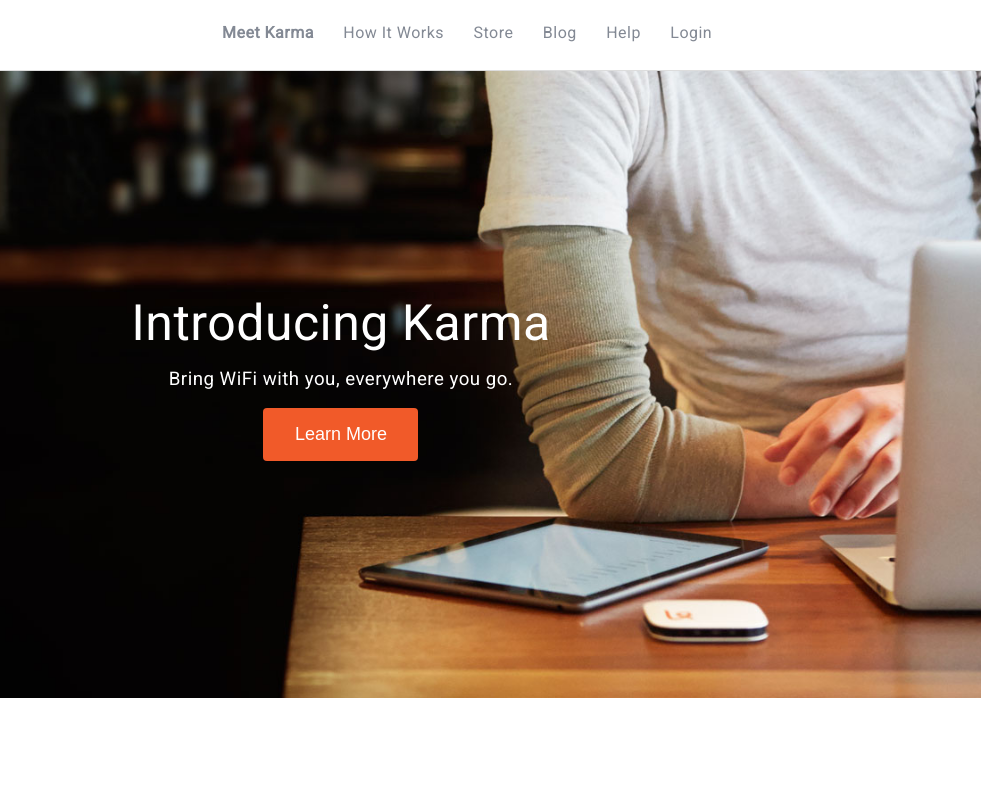
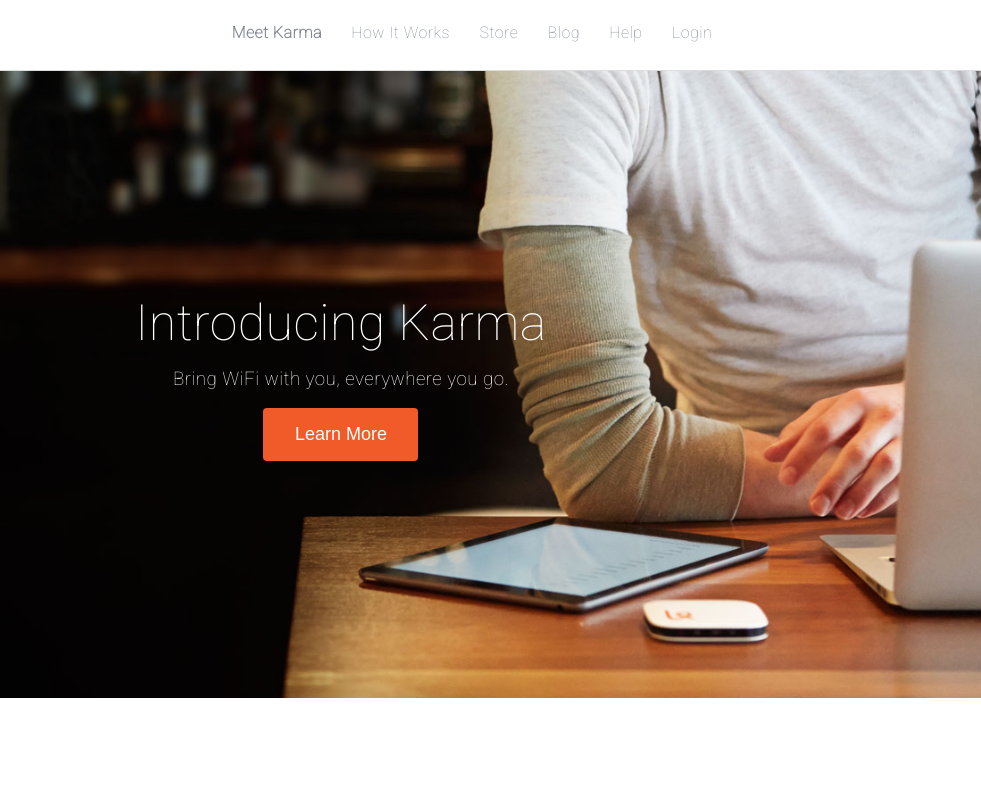
Before and after one commit to Cat4052/Karma-Clone, a plain HTML site: page index.html in a window 1280 px wide. Shown: the top 800 px of the page, 299-1280 px from the left. Drawn offline with Linux system fonts and the light colour scheme.

Commit message:
Font Fixed

```diff
--- a/index.html
+++ b/index.html
@@ -5,7 +5,7 @@
     <title>Title</title>
     <link rel="normalise" href="css/normalize.css">
     <link rel="stylesheet" href="css/style.css">
-    <link href="https://fonts.googleapis.com/css?family=Roboto" rel="stylesheet">
+    <link href="https://fonts.googleapis.com/css?family=Roboto:100" rel="stylesheet">
     <link rel="stylesheet" href="https://fonts.googleapis.com/icon?family=Material+Icons">
     <link rel="stylesheet" href="https://cdnjs.cloudflare.com/ajax/libs/font-awesome/4.7.0/css/font-awesome.min.css">
 </head>
```
